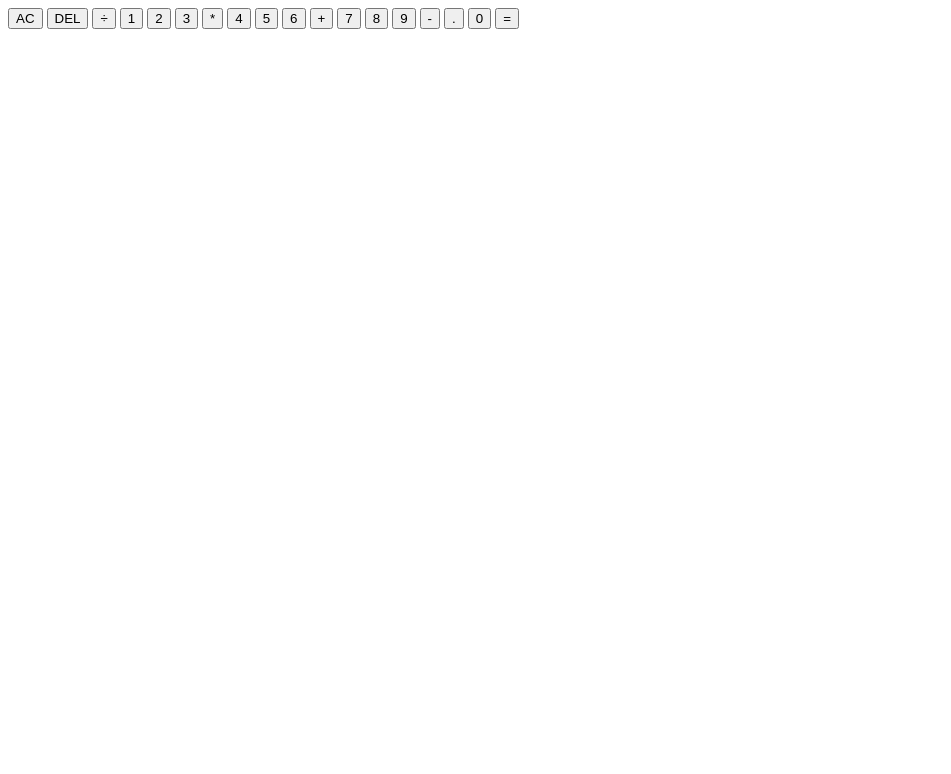
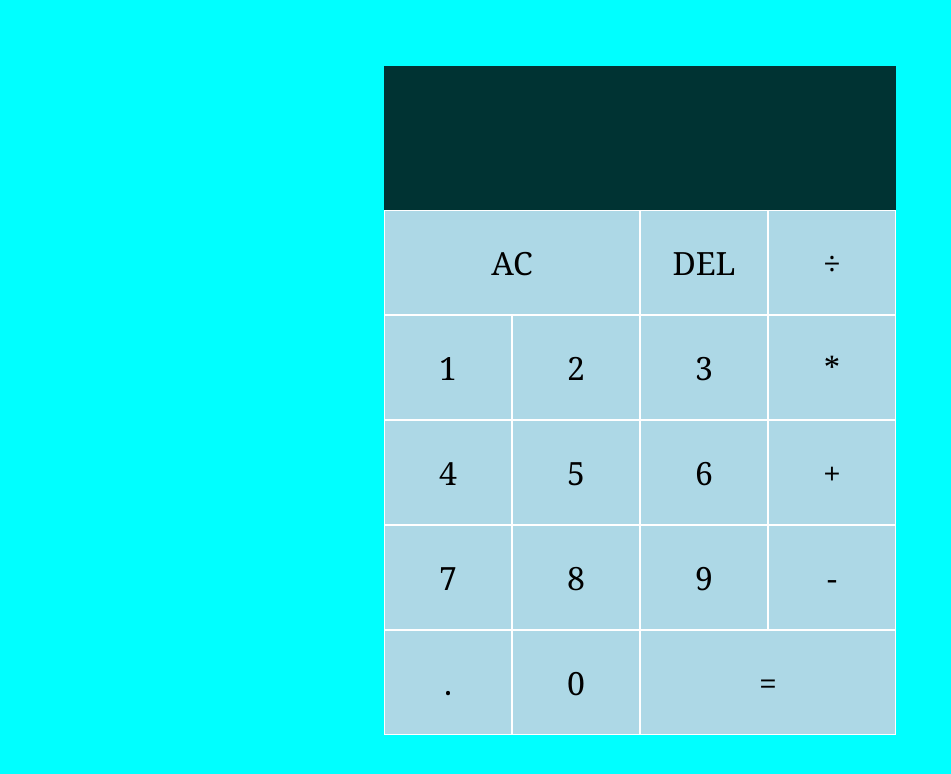
Before and after one commit to filipovw/calculator-new, a plain HTML site: page index.html in a window 1280 px wide. Shown: the whole page, without its empty margins (0-951 px from the left). Drawn offline with Linux system fonts and the light colour scheme.

Commit message:
Add necessary styling

```diff
--- a/js.js
+++ b/js.js
@@ -1 +1,3 @@
-console.log("nasko");
+let previousResults = document.querySelector(".results-previous");
+let currentResults = document.querySelector(".results-new");
+let numbers = document.querySelectorAll(".num");
--- a/styles.css
+++ b/styles.css
@@ -1,2 +1,60 @@
-* {
+*,
+*::before,
+*::after {
+  box-sizing: border-box;
+  font-family: Georgia, "Times New Roman", Times, serif;
+  font-weight: normal;
 }
+
+body {
+  padding: 0;
+  margin: 0;
+  background-color: cyan;
+}
+
+.container {
+  min-height: 100vh;
+  display: flex;
+  flex-direction: column;
+  justify-content: center;
+  align-items: center;
+}
+
+.results {
+  display: flex;
+  flex-direction: column;
+  justify-content: space-around;
+  align-items: flex-end;
+  word-wrap: break-word;
+  word-break: break-all;
+  padding: 10px;
+  width: 10.66em;
+  height: 3em;
+  font-size: 3rem;
+  background-color: rgba(0, 0, 0, 0.8);
+  color: white;
+}
+
+.input {
+  display: grid;
+  grid-template-columns: repeat(4, 8em);
+}
+
+button {
+  font-size: 2rem;
+  padding: 30px 10px 30px 10px;
+  border: 1px solid white;
+  background-color: lightblue;
+}
+
+button:hover {
+  background-color: whitesmoke;
+}
+
+.span2 {
+  grid-column: span 2;
+}
+
+.results-previous {
+  color: lightgray;
+}
```
